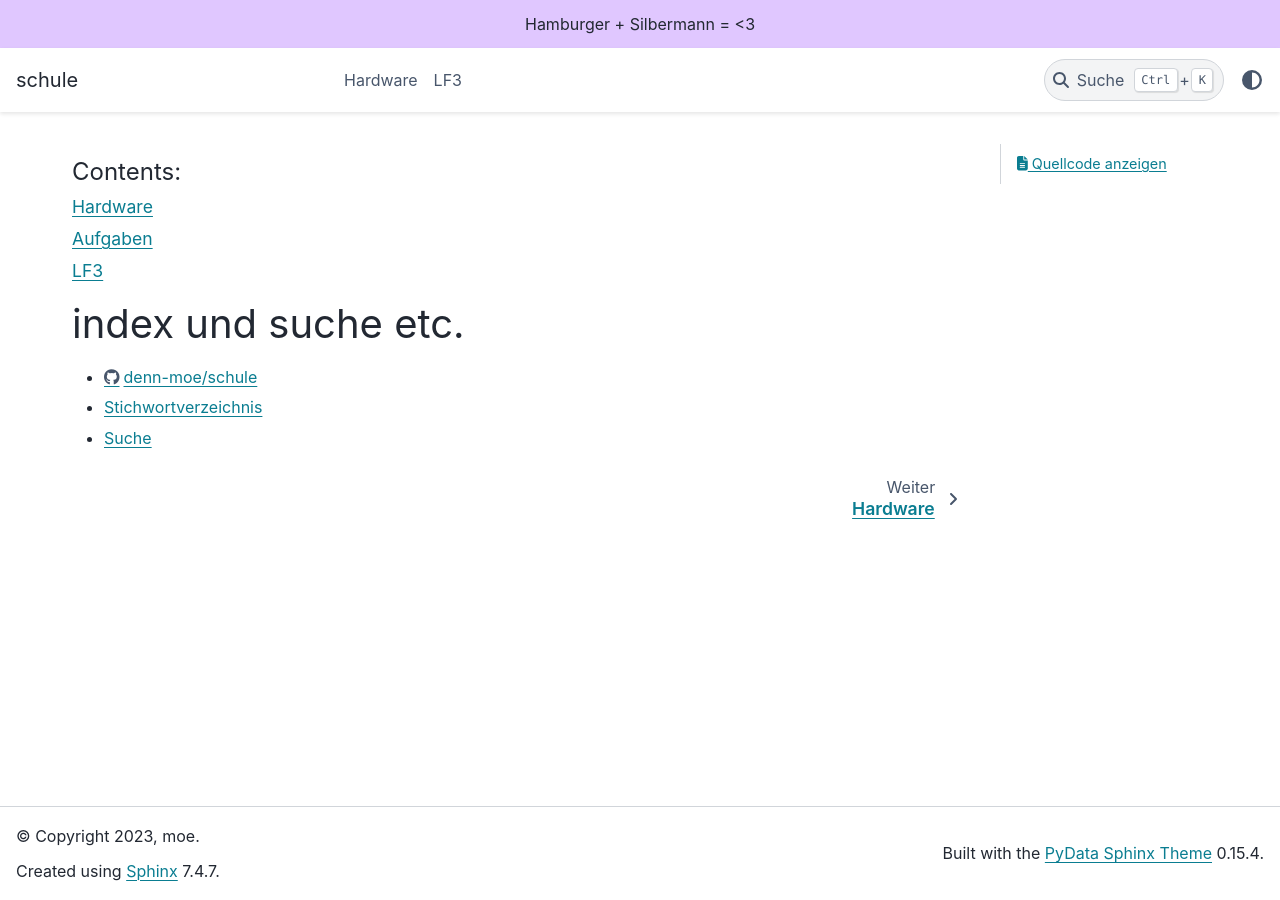
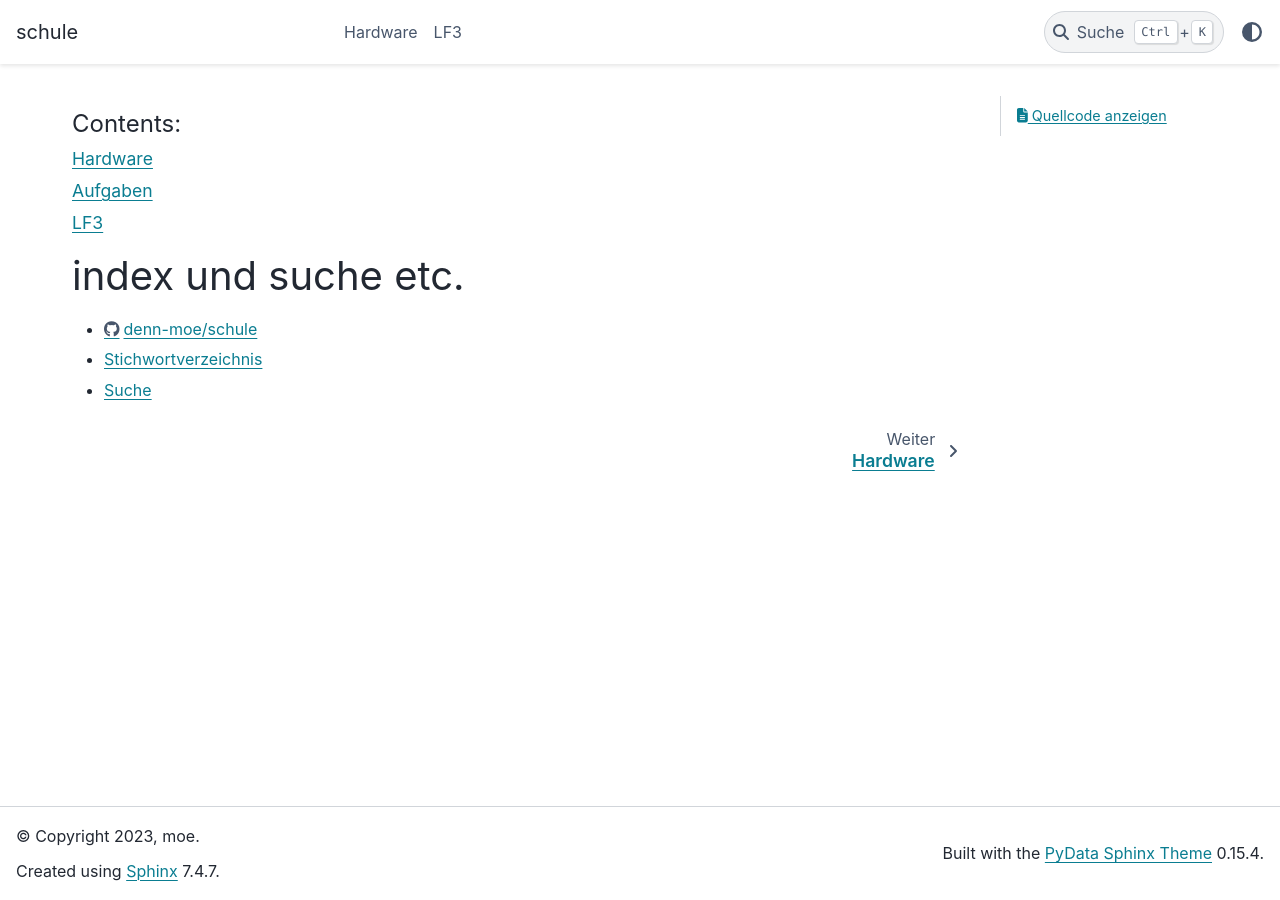
Before and after one commit to denn-moe/schule, a Sphinx documentation site: the page built from source/index.rst, in a window 1280 px wide. Built offline with Sphinx 7.4.7 and the PyData theme 0.15.4, drawn with Linux system fonts in a browser that asks for light colours; pages that are not in the unit, such as notebooks, are missing from menus.

Commit message:
lieber nicht...

```diff
--- a/source/conf.py
+++ b/source/conf.py
@@ -39,6 +39,6 @@ html_title = "schule"
 
 html_theme = 'pydata_sphinx_theme'
 
-html_theme_options = {
-   "announcement": "Hamburger + Silbermann = <3",
-}
+# html_theme_options = {
+#    "announcement": "Hamburger + Silbermann = <3",
+# }
```
